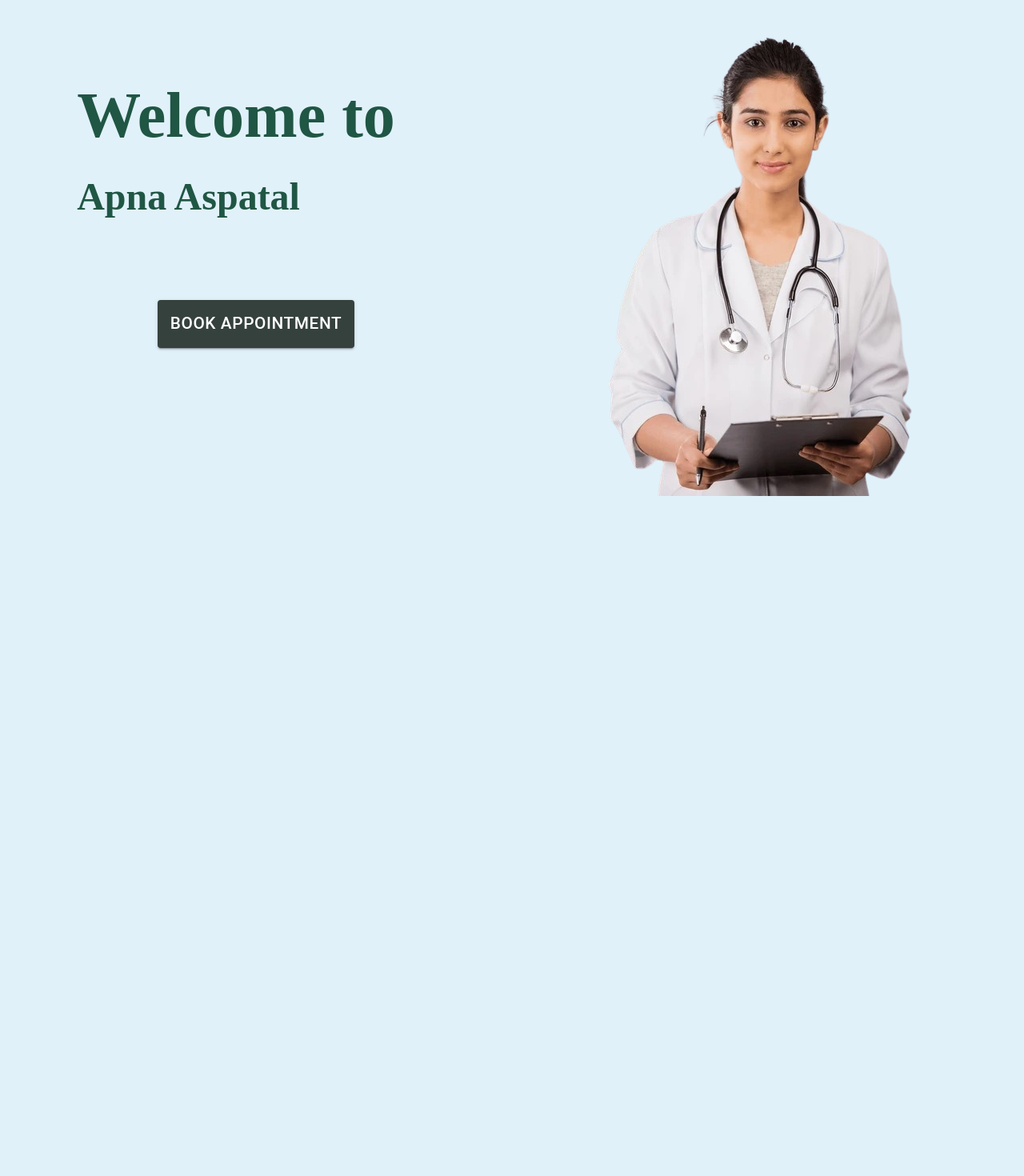
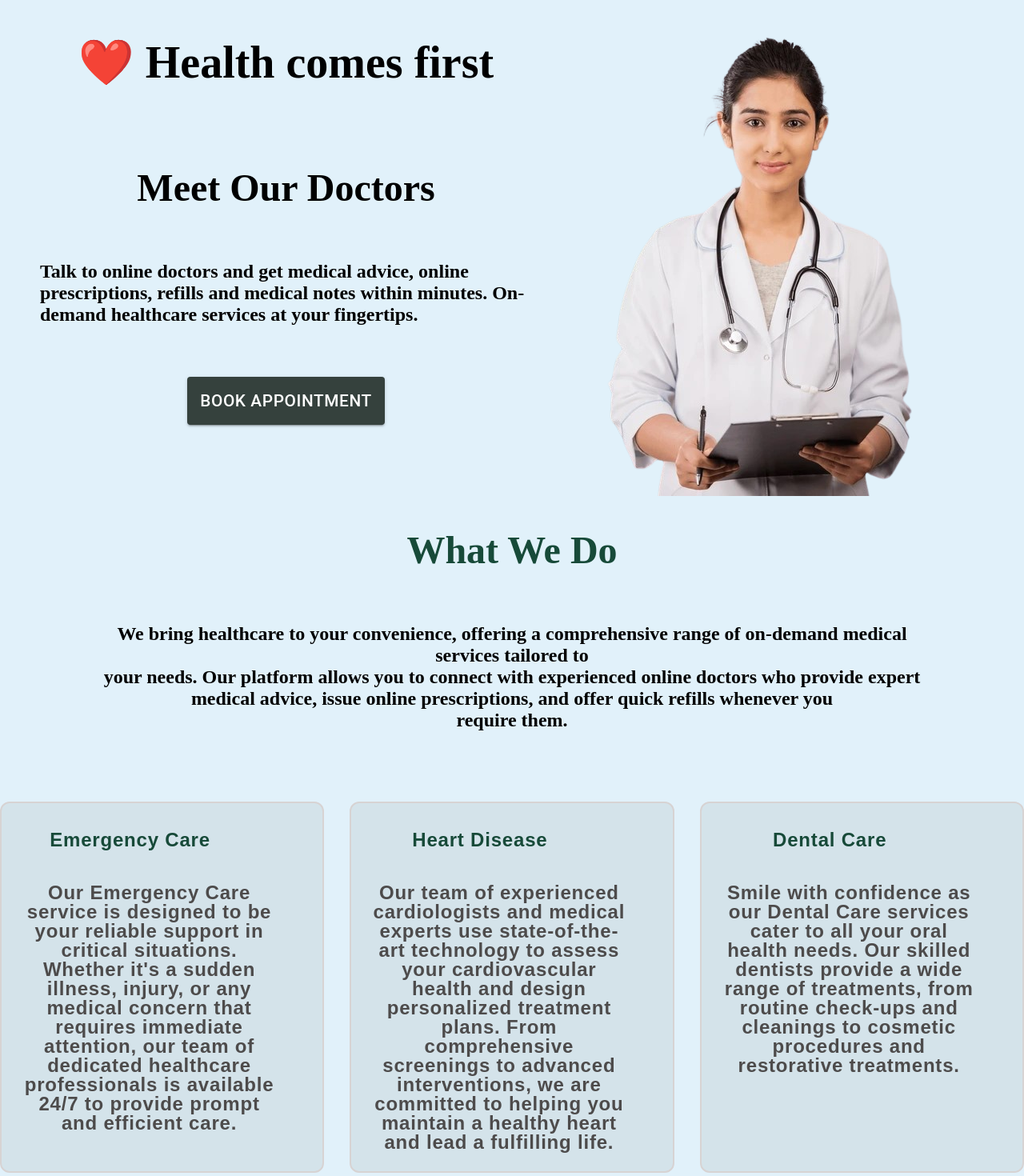
Before and after one commit to kushwahaPrashant24/Apna-Aspatal, a React (Vite) app: page / in a window 1280 px wide. Shown: the part 180-1650 px from the top of the page at 80% size. Before the commit the page ends 800 px from the top, so only its background shows below. Built offline with nearby package versions, Linux system fonts and the light colour scheme.

Commit message:
added the services section

```diff
--- a/package.json
+++ b/package.json
@@ -12,6 +12,7 @@
   "dependencies": {
     "@emotion/react": "^11.11.4",
     "@emotion/styled": "^11.11.5",
+    "@mui/icons-material": "^5.15.15",
     "@mui/material": "^5.15.15",
     "@mui/styled-engine-sc": "^6.0.0-alpha.18",
     "localforage": "^1.10.0",
--- a/src/App.jsx
+++ b/src/App.jsx
@@ -9,7 +9,7 @@ import Home from './component/home/Home';
 import Doctor from './component/Doctor/Doctor';
 import Appointment from "./component/Appointment/Appointment";
 import About from "./component/About/About";
-import Contact from "./component/Contact/Contact"
+import Contact from "./component/Contact/Contact";
 
 
 const router = createBrowserRouter([
--- a/src/component/Doctor/Doctor.jsx
+++ b/src/component/Doctor/Doctor.jsx
@@ -2,7 +2,7 @@ import React from 'react'
 
 function Doctor  () {
   return (
-    <div>Doctor</div>
+    <div id='Doctor'>Doctor</div>
   )
 }
 
--- a/src/component/home/Home.jsx
+++ b/src/component/home/Home.jsx
@@ -1,10 +1,13 @@
 import React from 'react'
-import Homeone from './Homecontent/homeone'
+import Homeone from './Homecontent/homeone/homeone'
+import Hometwo from './Homecontent/hometwo/hometwo'
+
 
 function Home  ()  {
   return (
     <div id='Home'>
-      <Homeone />
+     <section><Homeone /></section>
+     <section><Hometwo /></section>
     </div>
   )
 }
--- a/src/component/home/Homecontent/homeone.scss
+++ /dev/null
@@ -1,59 +0,0 @@
-#homeone{
-    width: 100vw;
-    height: 90vh;
-    padding: 0px;
-    margin: 0px;
-
-    display: flex;
-
-    align-items: center;
-    justify-content: center;
-
-
-    #Heading{
-        height: 90vh;
-        width: 50vw;
-        display: flex;
-
-        align-items: center;
-       justify-content: center;
-       flex-direction: column;
-
-
-       h1{
-        font-size: 5rem;
-        font-weight: 900;
-        color: rgb(32, 86, 68);
-
-
-        span{
-            font-size: 3rem;
-            padding-left: 50px;
-            font-weight: 900;
-        }
-       }
-
-
-       Button{
-        height: 60px;
-        margin-top: 40px;
-        font-size: 1.3rem;
-        background-color: rgb(53, 65, 61);
-       }
-
-    }
-
-
-
-
-    #img{
-        width: 50vw;
-        img{
-            position: absolute;
-            right: 0;
-            bottom: 0;
-            margin-right: 120px;
-
-        }
-    }
-}
--- a/src/component/home/Homecontent/homeone.jsx
+++ b/src/component/home/Homecontent/homeone/homeone.jsx
@@ -1,17 +1,23 @@
 import React from 'react';
-import Doctor from "../../../Asset/Doctor.png"
+import Doctor from "../../../../Asset/Doctor.png"
 import "./homeone.scss";
 import Button from '@mui/material/Button';
 import Stack from '@mui/material/Stack';
 import { Link } from 'react-router-dom';
 
+
 function homeone () {
   return (
     <div id='homeone'>
+
         <div id='Heading'>
-          <h1>
-            Welcome to  <span><br></br>Apna Aspatal</span>
-          </h1>
+          <p>❤️ Health comes first
+           </p>
+           <h1>Meet Our Doctors</h1>
+           <p id='about'>Talk to online doctors and get medical advice, online prescriptions, refills and medical notes within minutes. On-demand healthcare services at your fingertips.</p>
+
+
+
           <Stack direction="row" spacing={2}>
       <Button variant="contained"><Link to="/Appointment" style={{ textDecoration: 'none', color: 'inherit'}}>Book Appointment</Link></Button>
     </Stack>
@@ -21,4 +27,4 @@ function homeone () {
   )
 }
 
-export default homeone
+export default homeone;
--- /dev/null
+++ b/src/component/home/Homecontent/homeone/homeone.scss
@@ -0,0 +1,57 @@
+#homeone {
+
+  height: 90vh;
+  padding: 0px;
+
+  display: flex;
+  align-items: center;
+  justify-content: center;
+
+  #Heading {
+
+    height: 70vh;
+    width: 50vw;
+    display: flex;
+    align-items: center;
+    justify-content: center;
+    flex-direction: column;
+    padding-top: 40px;
+    padding-left: 50px;
+     p{
+
+        font-size: 3.5rem;
+        font-weight: 900;
+     }
+
+     h1{
+        font-size: 3rem;
+     }
+
+     #about{
+        font-size: 1.5rem;
+        font-weight: 700;
+     }
+
+  }
+
+  Button {
+    height: 60px;
+    margin-top: 40px;
+    font-size: 1.3rem;
+    background-color: rgb(53, 65, 61);
+    display: flex;
+
+    align-items: center;
+    justify-content: center;
+  }
+}
+
+#img {
+  width: 50vw;
+  img {
+    position: absolute;
+    right: 0;
+    bottom: 0;
+    margin-right: 120px;
+  }
+}
--- /dev/null
+++ b/src/component/home/Homecontent/hometwo/hometwo.jsx
@@ -0,0 +1,55 @@
+import React from 'react';
+import "./hometwo.scss";
+import Infocard from './infocard';
+
+
+function hometwo  () {
+  return (
+    <div id='hometwo'>
+      <h1>What We Do</h1>
+
+      <p>We bring healthcare to your convenience, offering a comprehensive range of on-demand medical services tailored to <br></br>your needs. Our platform allows you to connect with experienced online doctors who provide expert<br></br> medical advice, issue online prescriptions, and offer quick refills whenever you <br></br>require them.</p>
+
+
+
+      <div id='info-card'>
+
+      <Infocard
+          title="Emergency Care"
+          description="Our Emergency Care service is designed to be your reliable support
+            in critical situations. Whether it's a sudden illness, injury, or
+            any medical concern that requires immediate attention, our team of
+            dedicated healthcare professionals is available 24/7 to provide
+            prompt and efficient care."
+        />
+
+<Infocard
+          title="Heart Disease"
+          description="Our team of experienced cardiologists and medical experts use
+            state-of-the-art technology to assess your cardiovascular health and
+            design personalized treatment plans. From comprehensive screenings
+            to advanced interventions, we are committed to helping you maintain
+            a healthy heart and lead a fulfilling life."
+
+        />
+
+<Infocard
+          title="Dental Care"
+          description="Smile with confidence as our Dental Care services cater to all your
+            oral health needs. Our skilled dentists provide a wide range of
+            treatments, from routine check-ups and cleanings to cosmetic
+            procedures and restorative treatments."
+
+        />
+
+
+
+      </div>
+    </div>
+
+
+
+  )
+}
+
+export default hometwo;
--- /dev/null
+++ b/src/component/home/Homecontent/hometwo/hometwo.scss
@@ -0,0 +1,66 @@
+#hometwo{
+    display: flex;
+        align-items: center;
+        justify-content: center;
+        flex-direction: column;
+    h1{
+
+        margin-top: 60px;
+        font-size: 3rem;
+        color: rgb(23, 74, 57);
+
+
+       }
+
+       p{
+        width: 80%;
+        font-size: 1.5rem;
+        font-weight: 900;
+        text-align: center;
+
+       }
+}
+/*card*/
+
+#info-card {
+    margin: 64px 0;
+    display: grid;
+    grid-template-columns: repeat(3, 1fr);
+    gap: 32px;
+}
+
+#info {
+    height: auto;
+    border: 2px solid #d7d3d3;
+    border-radius: 12px;
+    background-color: rgb(212, 227, 234);
+    position: relative;
+}
+
+.info-card-title {
+    margin: 32px 0 40px 0;
+    color: rgb(23, 74, 57);
+    font-family: 'Poppins', sans-serif;
+    font-size: 28px;
+    font-weight: bold;
+    letter-spacing: .8px;
+}
+
+
+
+.info-card-description {
+    margin: 24px;
+    color: rgb(77, 75, 75);
+    font-family: 'Rubik', sans-serif;
+    font-size: 18px;
+    letter-spacing: .8px;
+    line-height: 1.5rem;
+}
+.info-card-icon {
+    position: absolute;
+    top: -24px;
+    left: 44%;
+    padding: 10px;
+    background-color: #DCE6FF;
+    border-radius: 30px;
+}
--- /dev/null
+++ b/src/component/home/Homecontent/hometwo/infocard.jsx
@@ -0,0 +1,12 @@
+import React from 'react'
+
+function Infocard (props) {
+  return (
+    <div id='info'>
+        <p className="info-card-title">{props.title}</p>
+      <p className="info-card-description">{props.description}</p>
+    </div>
+  )
+}
+
+export default Infocard;
```
Also changed, not shown: src/component/ErrorPage/Errorpage.jsx (added, +20 -0 lines), src/component/ErrorPage/Errorpage.scss (added, +14 -0 lines), 1 other file (tests, documents, lock files or other folders).
